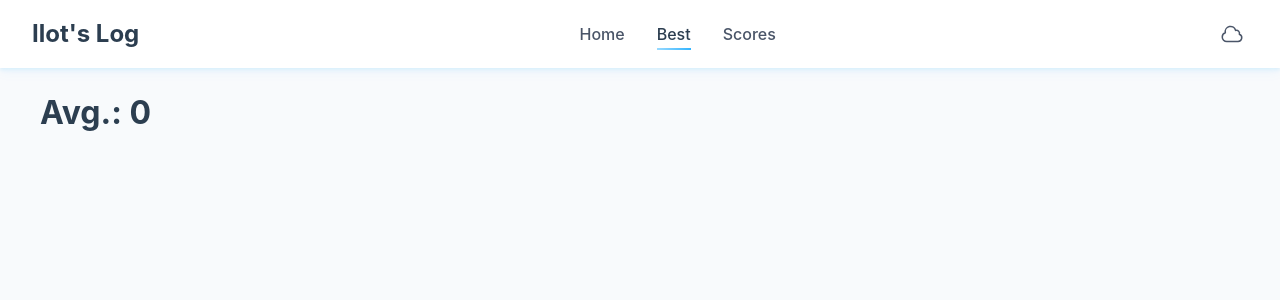
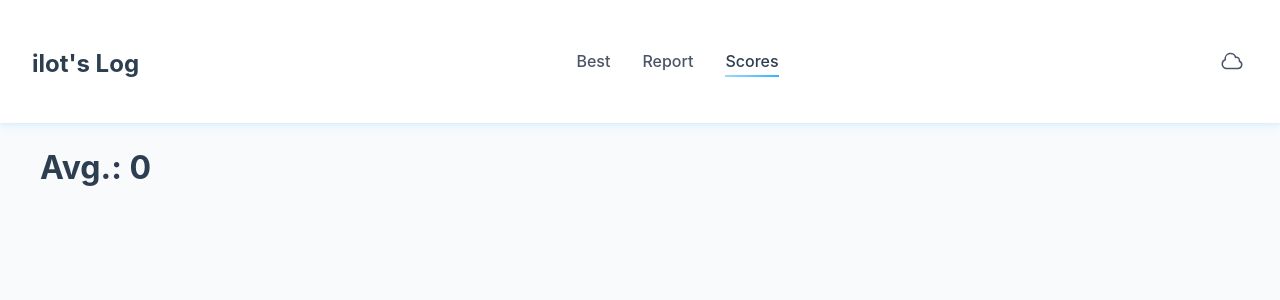
Before and after one commit to dodok8/Ilots-log, a SvelteKit app: page /best in a window 1280 px wide. Shown: the top 300 px of the page. Built offline with nearby package versions, Linux system fonts and the light colour scheme.

Commit message:
✨ add: update Header layout with navigation links

```diff
--- a/src/routes/Header.svelte
+++ b/src/routes/Header.svelte
@@ -3,15 +3,15 @@
 </script>
 
 <div class="header">
-	<h1>Ilot's Log</h1>
+	<h1><a href="/">ilot's Log</a></h1>
 	<ul>
 		<li aria-current={page.url.pathname === '/' ? 'page' : undefined}>
-			<a href="/">Home</a>
-		</li>
-		<li aria-current={page.url.pathname === '/best' ? 'page' : undefined}>
 			<a href="/best">Best</a>
 		</li>
 		<li aria-current={page.url.pathname.startsWith('/scores') ? 'page' : undefined}>
+			<a href="/report">Report</a>
+		</li>
+		<li aria-current={page.url.pathname === '/best' ? 'page' : undefined}>
 			<a href="/scores">Scores</a>
 		</li>
 	</ul>
@@ -52,10 +52,11 @@
 			0 4px 12px rgba(0, 162, 255, 0.05);
 	}
 
-	h1 {
+	h1 a {
 		margin: 0;
 		font-size: 1.5rem;
 		color: #2c3e50;
+		text-decoration: none;
 	}
 
 	ul {
```
